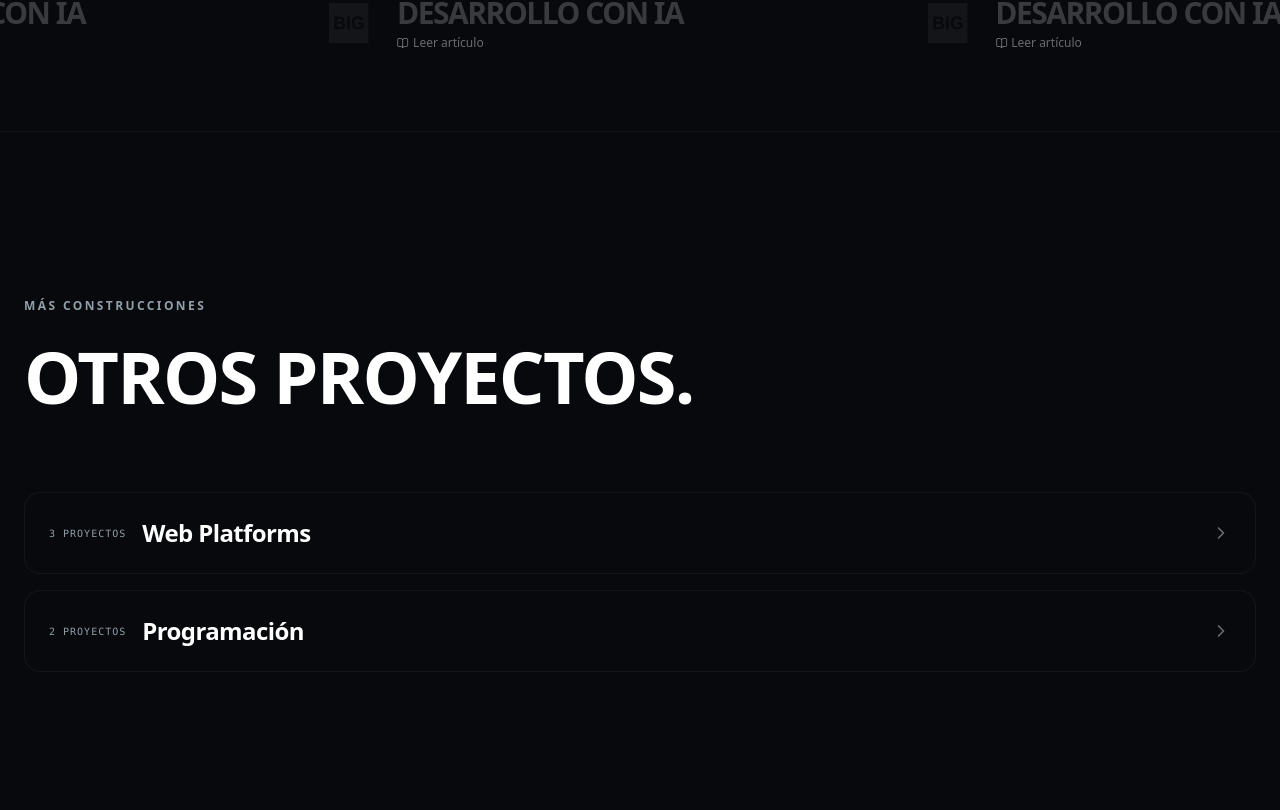
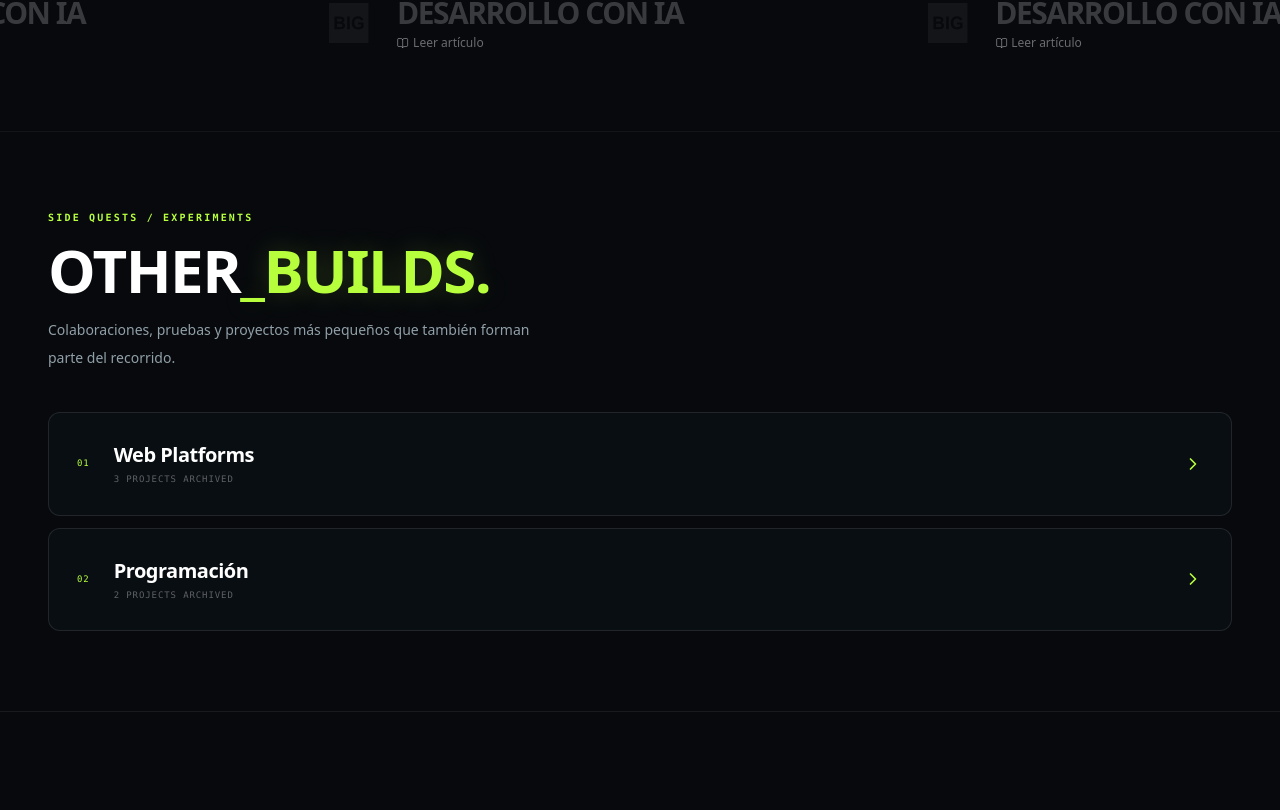
Before and after one commit to SoyNashi/blanchccv4, a Next.js app: page / in a window 1280 px wide. Shown: the part 3710-4520 px from the top of the page. Built offline with nearby package versions, Linux system fonts and the light colour scheme; grey boxes are pictures that could not be loaded.

Commit message:
Redesign supporting sections and navigation

```diff
--- a/src/components/sections/secondary-projects.tsx
+++ b/src/components/sections/secondary-projects.tsx
@@ -1,6 +1,7 @@
 "use client";
+
 import { motion, AnimatePresence } from "framer-motion";
-import { ChevronDown, ChevronRight, ArrowUpRight, BookOpen } from "lucide-react";
+import { ChevronRight, ArrowUpRight, BookOpen } from "lucide-react";
 import { useState } from "react";
 import Link from "next/link";
 import secondaryProjects from "@/data/secondary-projects.json";
@@ -9,127 +10,30 @@ export const SecondaryProjects = ({ posts }: { posts?: any[] }) => {
   const [openCategory, setOpenCategory] = useState<string | null>(null);
 
   return (
-    <section id="other-projects" className="bg-background py-40 px-6">
+    <section id="other-projects" className="px-5 py-20 sm:px-8 lg:px-12">
       <div className="mx-auto max-w-7xl">
-        <div className="mb-20">
-          <span className="text-xs font-bold tracking-[0.2em] text-muted-foreground uppercase">
-            Más Construcciones
-          </span>
-          <h2 className="mt-6 text-5xl font-bold tracking-tighter text-white sm:text-7xl">
-            OTROS PROYECTOS.
-          </h2>
-        </div>
-
-        <div className="space-y-4">
+        <div className="mb-10"><p className="section-kicker mb-4">Side quests / Experiments</p><h2 className="text-4xl font-black tracking-[-.06em] text-white sm:text-6xl">OTHER<span className="neon-text">_BUILDS.</span></h2><p className="mt-4 max-w-lg text-sm leading-7 text-[#91a0a8]">Colaboraciones, pruebas y proyectos más pequeños que también forman parte del recorrido.</p></div>
+        <div className="space-y-3">
           {Object.entries(secondaryProjects).map(([category, projects], index) => (
-            <div key={category} className="border border-white/5 rounded-2xl overflow-hidden">
-              <motion.button
-                onClick={() => setOpenCategory(openCategory === category ? null : category)}
-                className="w-full flex items-center justify-between p-6 hover:bg-white/5 transition-colors"
-                initial={false}
-              >
-                <div className="flex items-center gap-2 sm:gap-4">
-                  <span className="text-[10px] font-mono text-muted-foreground uppercase tracking-widest">
-                    {projects.length} proyectos
-                  </span>
-                  <h3 className="text-xl sm:text-2xl font-bold text-white">{category}</h3>
+            <div key={category} className="overflow-hidden rounded-xl border border-white/10 bg-[#0b1116]/80">
+              <button type="button" onClick={() => setOpenCategory(openCategory === category ? null : category)} aria-expanded={openCategory === category}
+                className="flex w-full items-center justify-between gap-4 p-5 text-left transition hover:bg-white/[0.03] sm:p-7">
+                <div className="flex items-center gap-4 sm:gap-6"><span className="font-mono text-[9px] tracking-widest text-[#b7ff3c]">0{index + 1}</span><div><h3 className="text-lg font-bold text-white sm:text-xl">{category}</h3><span className="mt-1 block font-mono text-[9px] uppercase tracking-widest text-white/35">{projects.length} projects archived</span></div></div>
+                <ChevronRight className={`h-5 w-5 text-[#b7ff3c] transition-transform ${openCategory === category ? "rotate-90" : ""}`} />
+              </button>
+              <AnimatePresence>{openCategory === category && <motion.div initial={{ height: 0, opacity: 0 }} animate={{ height: "auto", opacity: 1 }} exit={{ height: 0, opacity: 0 }} transition={{ duration: .25 }} className="border-t border-white/10">
+                <div className="grid gap-3 p-4 sm:grid-cols-2 sm:p-6">
+                  {projects.map((project: any, projectIndex: number) => {
+                    const relatedPosts = posts?.filter((post: any) => project.relatedPostIds?.includes(post.id)) || [];
+                    return <motion.article key={project.id || project.name} initial={{ opacity: 0, y: 10 }} animate={{ opacity: 1, y: 0 }} transition={{ delay: projectIndex * .04 }} className="rounded-lg border border-white/[0.08] bg-[#080d11] p-5">
+                      <div className="flex items-start justify-between gap-4"><div><h4 className="text-lg font-bold text-white">{project.name}</h4><p className="mt-2 text-xs leading-6 text-[#91a0a8]">{project.description}</p></div><a href={project.link} target="_blank" rel="noopener noreferrer" aria-label={`Abrir ${project.name}`} className="rounded border border-white/10 p-2 text-[#b7ff3c] transition hover:bg-[#b7ff3c] hover:text-[#07090d]"><ArrowUpRight className="h-4 w-4" /></a></div>
+                      {project.details && <p className="mt-4 text-xs leading-6 text-white/45">{project.details}</p>}
+                      <div className="mt-4 flex flex-wrap gap-2">{project.tech.map((tech: string) => <span key={tech} className="rounded border border-white/10 px-2 py-1 font-mono text-[8px] uppercase tracking-wider text-white/55">{tech}</span>)}</div>
+                      {relatedPosts.length > 0 && <div className="mt-4 flex flex-wrap gap-2">{relatedPosts.map((post: any) => <Link key={post.id} href={`/blog/${post.slug}`} className="inline-flex items-center gap-2 text-[10px] text-[#57e6e6] hover:text-white"><BookOpen className="h-3 w-3" />{post.title}</Link>)}</div>}
+                    </motion.article>;
+                  })}
                 </div>
-                <motion.div
-                  animate={{ rotate: openCategory === category ? 90 : 0 }}
-                  transition={{ duration: 0.2 }}
-                >
-                  <ChevronRight className="h-5 w-5 text-white/40" />
-                </motion.div>
-              </motion.button>
-
-              <AnimatePresence>
-                {openCategory === category && (
-                  <motion.div
-                    initial={{ height: 0, opacity: 0 }}
-                    animate={{ height: "auto", opacity: 1 }}
-                    exit={{ height: 0, opacity: 0 }}
-                    transition={{ duration: 0.3 }}
-                    className="border-t border-white/5"
-                  >
-                    <div className="p-6 space-y-4">
-                      {projects.map((project: any, projectIndex: number) => {
-                        const relatedPosts = posts?.filter((post: any) => project.relatedPostIds?.includes(post.id)) || [];
-
-                        // Agrupar posts por series
-                        const postsBySeries = relatedPosts.reduce((acc: any, post: any) => {
-                          if (post.series) {
-                            if (!acc[post.series]) {
-                              acc[post.series] = [];
-                            }
-                            acc[post.series].push(post);
-                          } else {
-                            if (!acc['individual']) {
-                              acc['individual'] = [];
-                            }
-                            acc['individual'].push(post);
-                          }
-                          return acc;
-                        }, {});
-
-                        return (
-                          <motion.div
-                            key={project.id}
-                            initial={{ opacity: 0, x: -20 }}
-                            animate={{ opacity: 1, x: 0 }}
-                            transition={{ delay: projectIndex * 0.1 }}
-                            className="bg-card border border-white/5 rounded-xl p-6 hover:border-white/10 transition-colors"
-                          >
-                            <div className="flex items-start justify-between mb-4">
-                              <div>
-                                <h4 className="text-xl font-bold text-white mb-2">{project.name}</h4>
-                                <p className="text-muted-foreground">{project.description}</p>
-                              </div>
-                              <a
-                                href={project.link}
-                                className="h-10 w-10 flex items-center justify-center rounded-full border border-white/10 text-white hover:bg-white hover:text-black transition-all"
-                              >
-                                <ArrowUpRight className="h-5 w-5" />
-                              </a>
-                            </div>
-
-                            <p className="text-sm text-white/60 mb-4">{project.details}</p>
-
-                            <div className="flex flex-wrap gap-2 mb-4">
-                              {project.tech.map((tech: string) => (
-                                <span
-                                  key={tech}
-                                  className="px-3 py-1 bg-white/5 rounded-full text-xs font-mono text-white/80"
-                                >
-                                  {tech}
-                                </span>
-                              ))}
-                            </div>
-
-                            {relatedPosts.length > 0 && (
-                              <div className="flex flex-wrap gap-2">
-                                {Object.entries(postsBySeries).map(([seriesName, seriesPosts]: [string, any]) => (
-                                  <Link
-                                    key={seriesName}
-                                    href={seriesName === 'individual' ? `/blog/${seriesPosts[0].slug}` : `/blog/series/${seriesName.toLowerCase().replace(/\s+/g, '-')}`}
-                                    className="inline-flex items-center gap-2 px-3 py-1.5 bg-white/5 border border-white/10 rounded-lg hover:bg-white/10 transition-colors group text-sm"
-                                  >
-                                    <BookOpen className="h-3.5 w-3.5 text-white/60 group-hover:text-white" />
-                                    <span className="text-white/60 group-hover:text-white">
-                                      {seriesName === 'individual'
-                                        ? seriesPosts[0].title
-                                        : `${seriesName} (${seriesPosts.length} posts)`}
-                                    </span>
-                                  </Link>
-                                ))}
-                              </div>
-                            )}
-                          </motion.div>
-                        );
-                      })}
-                    </div>
-                  </motion.div>
-                )}
-              </AnimatePresence>
+              </motion.div>}</AnimatePresence>
             </div>
           ))}
         </div>
```
